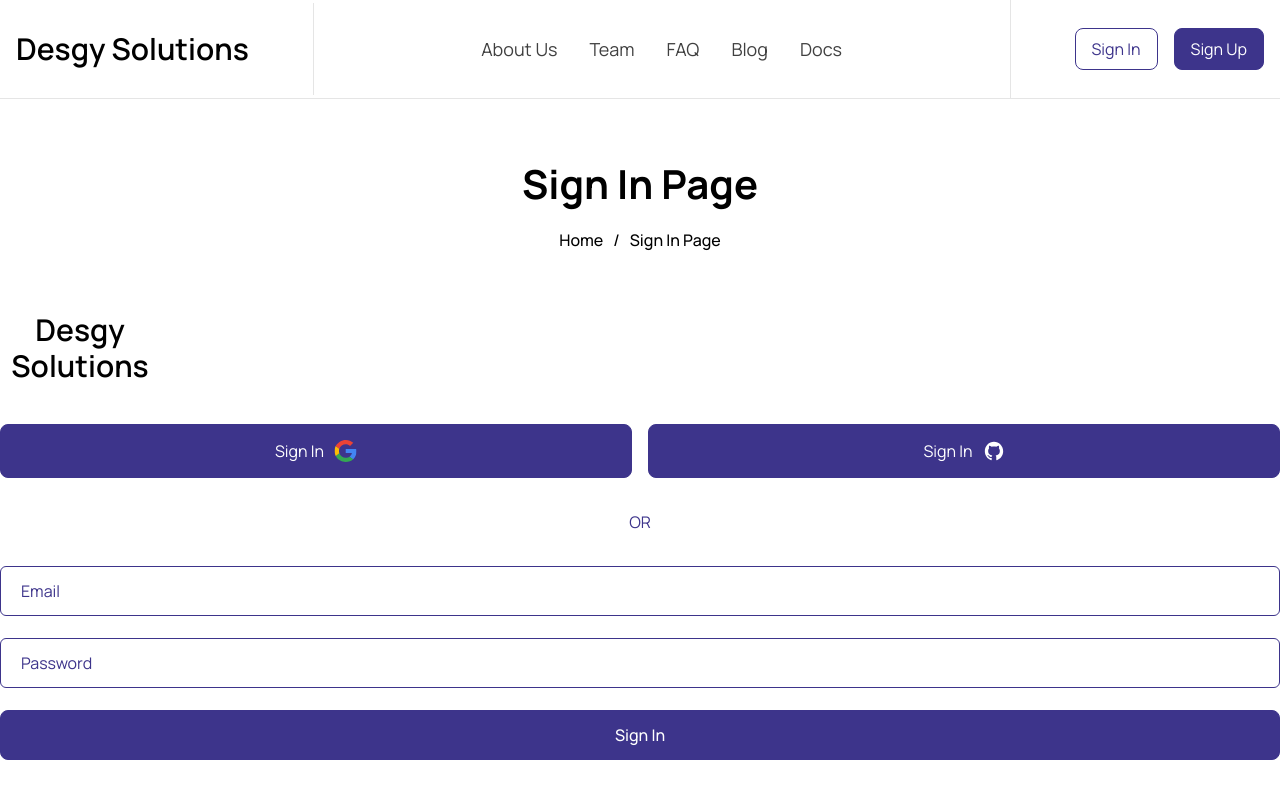
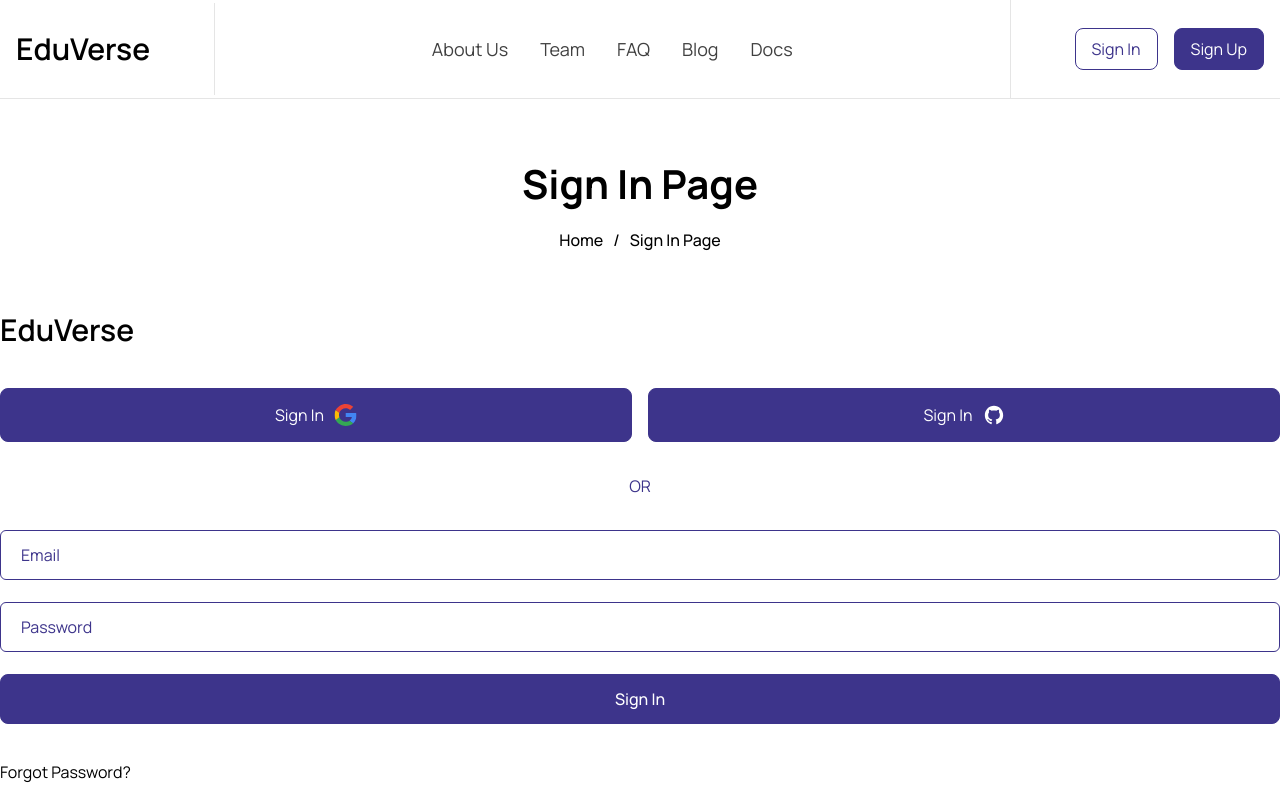
Before and after one commit to WanderVerse-Team/WanderVerse, a Next.js app in the folder package/: page /signin in a window 1280 px wide. Shown: the top 796 px of the page. Built offline with nearby package versions, Linux system fonts and the light colour scheme.

Commit message:
Changed navbar name to eduverse

```diff
--- a/package/next.config.mjs
+++ b/package/next.config.mjs
@@ -6,4 +6,3 @@ const nextConfig = {
 }
 
 export default nextConfig
-// ptestingteisting
--- a/package/src/app/components/Layout/Header/Logo/index.tsx
+++ b/package/src/app/components/Layout/Header/Logo/index.tsx
@@ -3,7 +3,7 @@ import Link from 'next/link'
 const Logo: React.FC = () => {
   return (
     <Link href='/' className='text-3xl font-semibold'>
-      Desgy Solutions
+      EduVerse
     </Link>
   )
 }
```
